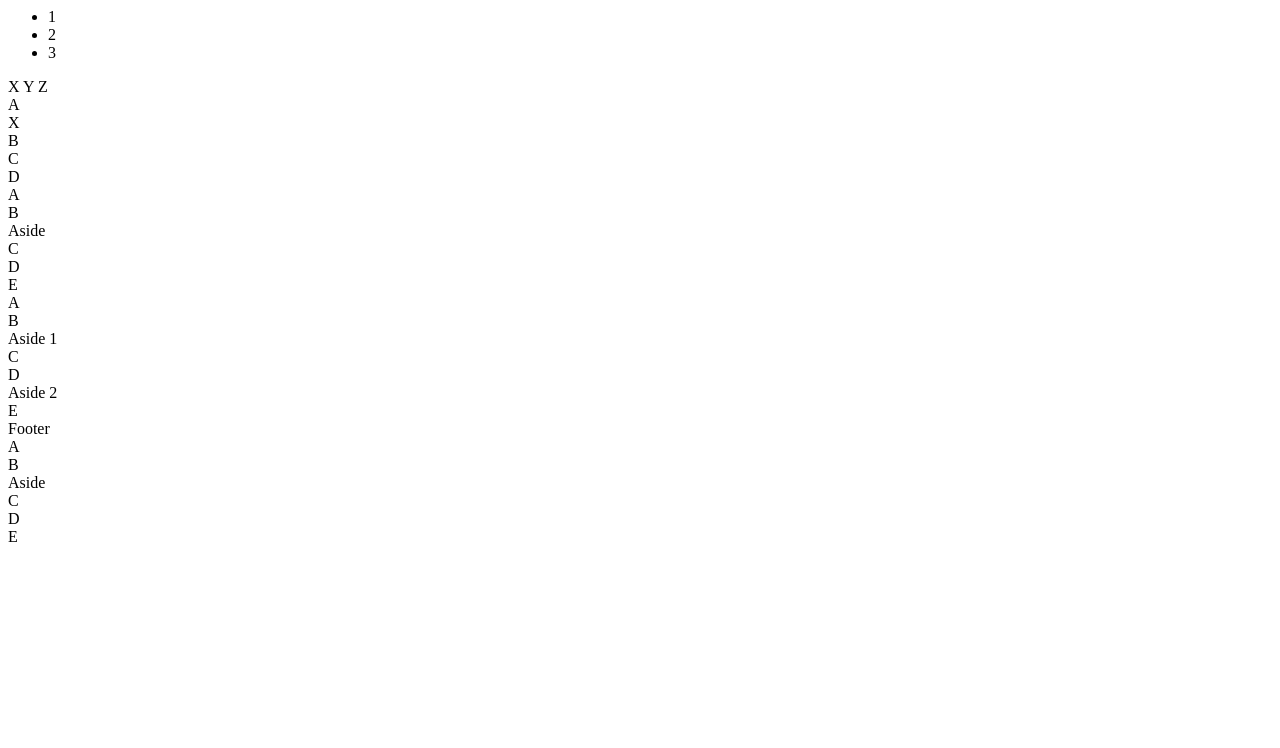
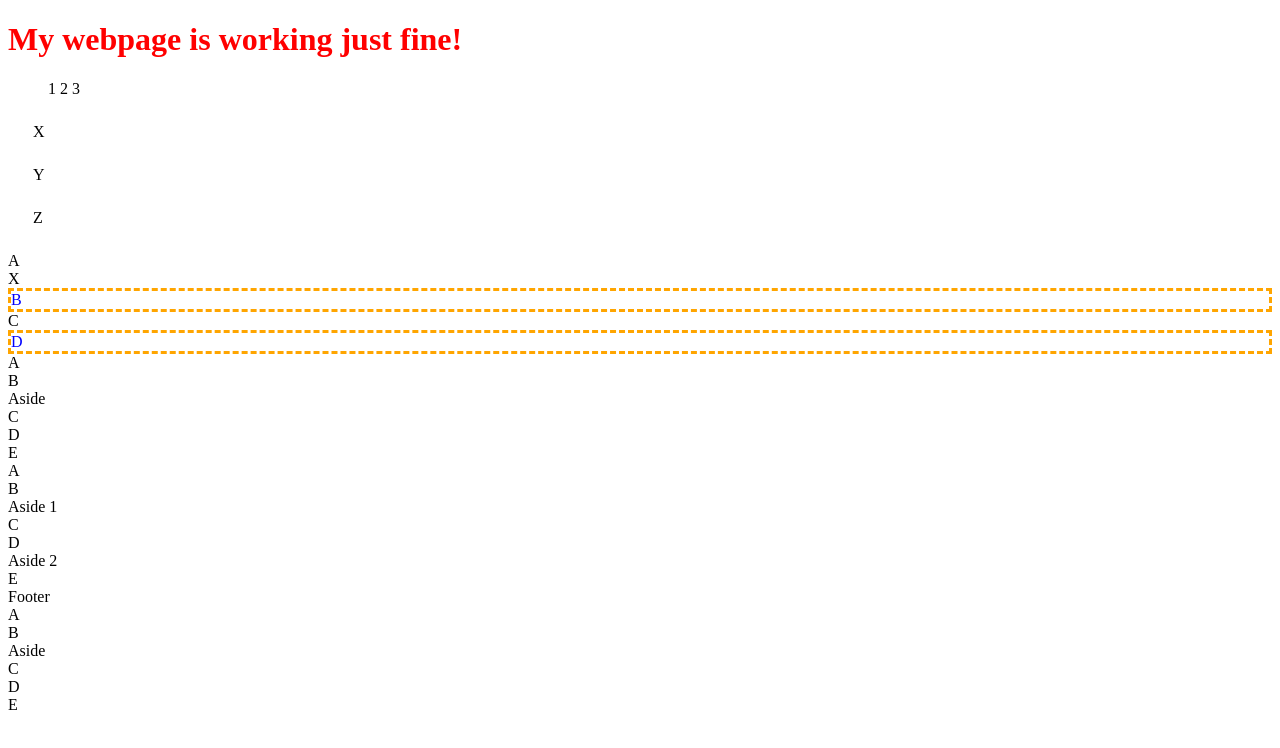
Before and after one commit to tshavor/tsw-pseudo-classes, a plain HTML site: page index.html in a window 1280 px wide. Drawn offline with Linux system fonts and the light colour scheme.

Commit message:
final working copy

```diff
--- a/index.html
+++ b/index.html
@@ -1,4 +1,15 @@
-<ul class="top">
+<!DOCTYPE html>
+<html>
+<head>
+  <meta charset="utf-8">
+  <meta http-equiv="X-UA-Compatible" content="IE=edge">
+  <title>Pseudoclases Exercise</title>
+  <link rel="stylesheet" href="pseudo.css">
+</head>
+<body>
+
+<h1>My webpage is working just fine!</h1>
+  <ul class="top">
   <li class="block">1</li>
   <li class="block">2</li>
   <li class="block">3</li>
@@ -43,4 +54,7 @@
   <section> C </section>
   <section> D </section>
   <section> E </section>
+
 </article>
+</body>
+</html>
--- a/pseudo.css
+++ b/pseudo.css
@@ -0,0 +1,34 @@
+
+h1 {
+	color: red;
+}
+/*Currently, the <li> items are block level elements.
+Add correct styles to remove the bullets and display them as inline elements.*/
+
+.block{
+	display: inline;
+}
+
+/*The three <span> elements should be displayed as block elements with a 1 pixel
+border and 25 pixel margin on all sides.*/
+
+.inline{
+	display: block;
+	border: 1px;
+	margin: 25px;
+}
+
+/*In the article element with the class n-child, add a 1 pixel border
+around every even numbered section element.*/
+
+.n-child section:nth-of-type(even) {
+	color: blue;
+	border: dashed;
+	border-color: orange;
+}
+
+
+/*example syntax:
+.one li:nth-of-type(1) {
+  background: lightsteelblue;
+}*/
```
